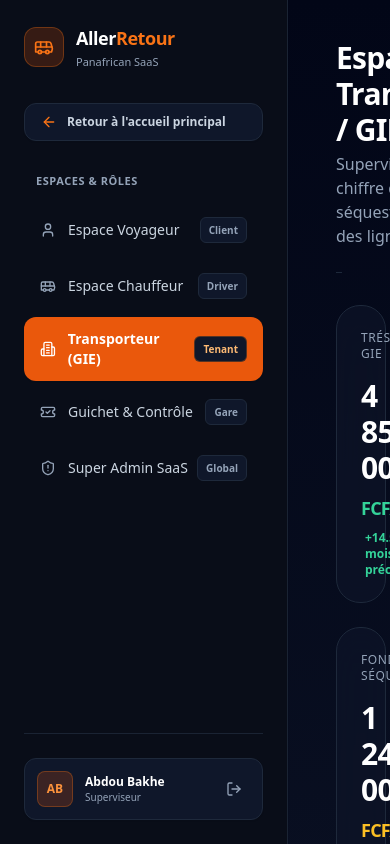
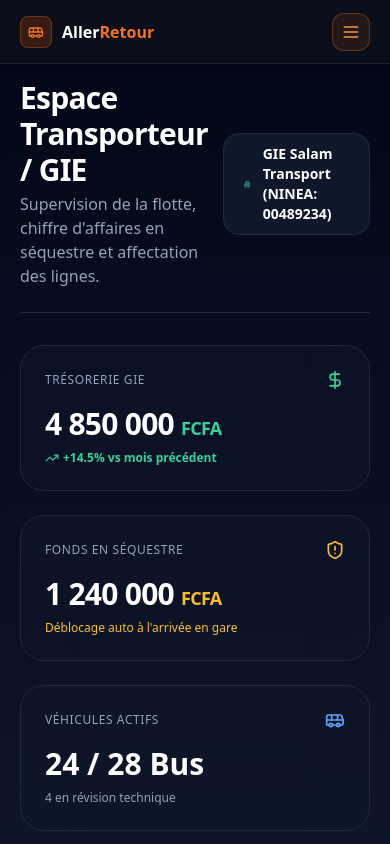
Before and after one commit to migini10/Aller-Retour, a Next.js app in the folder apps/web/: page /dashboard/carrier in a window 390 px wide. Shown: the top 844 px of the page. Built offline with nearby package versions, Linux system fonts and the light colour scheme.

Commit message:
fix(mobile): auto-close dashboard sidebar on page navigation, add responsive hamburger topbar for mobile screens

```diff
--- a/apps/web/src/app/dashboard/layout.tsx
+++ b/apps/web/src/app/dashboard/layout.tsx
@@ -1,13 +1,68 @@
-import React from 'react';
+'use client';
+
+import React, { useState, useEffect } from 'react';
+import { usePathname } from 'next/navigation';
 import Sidebar from '../../components/Sidebar';
+import { Menu, X } from 'lucide-react';
+import Link from 'next/link';
+import { Bus } from 'lucide-react';
 
 export default function DashboardLayout({ children }: { children: React.ReactNode }) {
+  const [sidebarOpen, setSidebarOpen] = useState(false);
+  const pathname = usePathname();
+
+  // Fermer la sidebar automatiquement à chaque changement de page (mobile)
+  useEffect(() => {
+    setSidebarOpen(false);
+  }, [pathname]);
+
   return (
-    <div className="min-h-screen bg-slate-950 text-slate-100 flex">
-      <Sidebar />
-      <main className="flex-1 px-12 py-10 overflow-y-auto bg-gradient-to-b from-slate-950 via-slate-900 to-slate-950">
-        {children}
-      </main>
+    <div className="min-h-screen bg-slate-950 text-slate-100 flex flex-col">
+      {/* Topbar Mobile-only : fixée en haut, visible uniquement sur petits écrans */}
+      <header className="lg:hidden fixed top-0 left-0 right-0 z-40 h-16 bg-[#0B0F19]/95 backdrop-blur-xl border-b border-slate-800/80 flex items-center justify-between px-5 shadow-md">
+        <Link href="/" className="flex items-center gap-2.5">
+          <div className="w-8 h-8 rounded-lg bg-orange-600/20 border border-orange-500/30 flex items-center justify-center">
+            <Bus className="w-4 h-4 text-orange-500" />
+          </div>
+          <span className="text-base font-bold text-white">
+            Aller<span className="text-orange-500">Retour</span>
+          </span>
+        </Link>
+
+        <button
+          onClick={() => setSidebarOpen(!sidebarOpen)}
+          className="p-2 rounded-xl border border-orange-500/30 bg-orange-500/10 text-orange-400 hover:bg-orange-600 hover:text-white transition-colors"
+          aria-label="Ouvrir le menu"
+        >
+          {sidebarOpen ? <X className="w-5 h-5" /> : <Menu className="w-5 h-5" />}
+        </button>
+      </header>
+
+      <div className="flex flex-1">
+        {/* Overlay sombre sur mobile quand la sidebar est ouverte */}
+        {sidebarOpen && (
+          <div
+            className="fixed inset-0 z-30 bg-[#0B0F19]/70 backdrop-blur-sm lg:hidden"
+            onClick={() => setSidebarOpen(false)}
+          />
+        )}
+
+        {/* Sidebar Desktop : toujours visible. Mobile : tiroir coulissant par la gauche */}
+        <div
+          className={`
+            fixed inset-y-0 left-0 z-40 w-72 transform transition-transform duration-300 ease-in-out
+            lg:static lg:translate-x-0 lg:z-auto
+            ${sidebarOpen ? 'translate-x-0' : '-translate-x-full lg:translate-x-0'}
+          `}
+        >
+          <Sidebar onLinkClick={() => setSidebarOpen(false)} />
+        </div>
+
+        {/* Contenu principal avec padding top sur mobile pour compenser la topbar fixe */}
+        <main className="flex-1 px-5 sm:px-8 lg:px-12 py-6 lg:py-10 overflow-y-auto bg-gradient-to-b from-slate-950 via-slate-900 to-slate-950 pt-20 lg:pt-10">
+          {children}
+        </main>
+      </div>
     </div>
   );
 }
--- a/apps/web/src/components/Sidebar.tsx
+++ b/apps/web/src/components/Sidebar.tsx
@@ -9,16 +9,15 @@ import {
   Building2,
   TicketCheck,
   ShieldAlert,
-  Wallet,
-  TrendingUp,
-  MapPin,
-  QrCode,
   LogOut,
-  Sparkles,
   ArrowLeft
 } from 'lucide-react';
 
-export default function Sidebar() {
+interface SidebarProps {
+  onLinkClick?: () => void;
+}
+
+export default function Sidebar({ onLinkClick }: SidebarProps) {
   const pathname = usePathname();
 
   const navItems = [
@@ -30,10 +29,14 @@ export default function Sidebar() {
   ];
 
   return (
-    <aside className="w-72 bg-[#0B0F19]/90 backdrop-blur-xl border-r border-slate-800/80 flex flex-col justify-between p-6 h-screen sticky top-0 font-sans shadow-sm">
+    <aside className="w-72 bg-[#0B0F19]/95 backdrop-blur-xl border-r border-slate-800/80 flex flex-col justify-between p-6 h-screen font-sans shadow-sm">
       <div>
-        {/* Logo & Brand */}
-        <Link href="/" className="flex items-center gap-3 mb-8 group">
+        {/* Logo & Brand - caché sur mobile (topbar prend le relais) */}
+        <Link
+          href="/"
+          onClick={onLinkClick}
+          className="hidden lg:flex items-center gap-3 mb-8 group"
+        >
           <div className="w-10 h-10 bg-orange-600/20 border border-orange-500/30 rounded-xl flex items-center justify-center group-hover:bg-orange-600/30 transition-colors">
             <Bus className="w-5 h-5 text-orange-500" />
           </div>
@@ -47,10 +50,14 @@ export default function Sidebar() {
           </div>
         </Link>
 
-        {/* Bouton Retour à l'accueil principal */}
+        {/* Espace supplémentaire sur mobile pour compenser l'absence du logo */}
+        <div className="h-4 lg:hidden" />
+
+        {/* Bouton Retour à l'accueil */}
         <div className="mb-8">
           <Link
             href="/"
+            onClick={onLinkClick}
             className="flex items-center gap-2.5 px-4 py-2.5 rounded-xl bg-slate-900 border border-slate-800 hover:border-orange-500/50 text-xs font-semibold text-slate-300 hover:text-white transition-all group shadow-sm"
           >
             <ArrowLeft className="w-4 h-4 text-orange-500 group-hover:-translate-x-1 transition-transform" />
@@ -71,6 +78,7 @@ export default function Sidebar() {
               <Link
                 key={item.path}
                 href={item.path}
+                onClick={onLinkClick}
                 className={`flex items-center justify-between px-4 py-3 rounded-xl font-medium text-sm transition-colors ${
                   isActive
                     ? 'bg-orange-600 text-white font-semibold shadow-sm'
@@ -82,7 +90,9 @@ export default function Sidebar() {
                   <span>{item.name}</span>
                 </div>
                 <span className={`text-[10px] font-semibold px-2 py-0.5 rounded-md ${
-                  isActive ? 'bg-slate-900 text-orange-300 border border-orange-500/30' : 'bg-slate-900 border border-slate-800 text-slate-400'
+                  isActive
+                    ? 'bg-slate-900 text-orange-300 border border-orange-500/30'
+                    : 'bg-slate-900 border border-slate-800 text-slate-400'
                 }`}>
                   {item.badge}
                 </span>
@@ -92,7 +102,7 @@ export default function Sidebar() {
         </div>
       </div>
 
-      {/* Footer Profile & Switch */}
+      {/* Footer Profile */}
       <div className="border-t border-slate-800/80 pt-6 mt-6">
         <div className="flex items-center justify-between p-3 rounded-xl bg-slate-900 border border-slate-800 shadow-sm">
           <div className="flex items-center gap-3">
@@ -104,7 +114,11 @@ export default function Sidebar() {
               <p className="text-[10px] text-slate-400 font-medium">Superviseur</p>
             </div>
           </div>
-          <Link href="/" className="text-slate-400 hover:text-rose-400 p-2 rounded-lg hover:bg-slate-800 transition-colors">
+          <Link
+            href="/"
+            onClick={onLinkClick}
+            className="text-slate-400 hover:text-rose-400 p-2 rounded-lg hover:bg-slate-800 transition-colors"
+          >
             <LogOut className="w-4 h-4" />
           </Link>
         </div>
```
